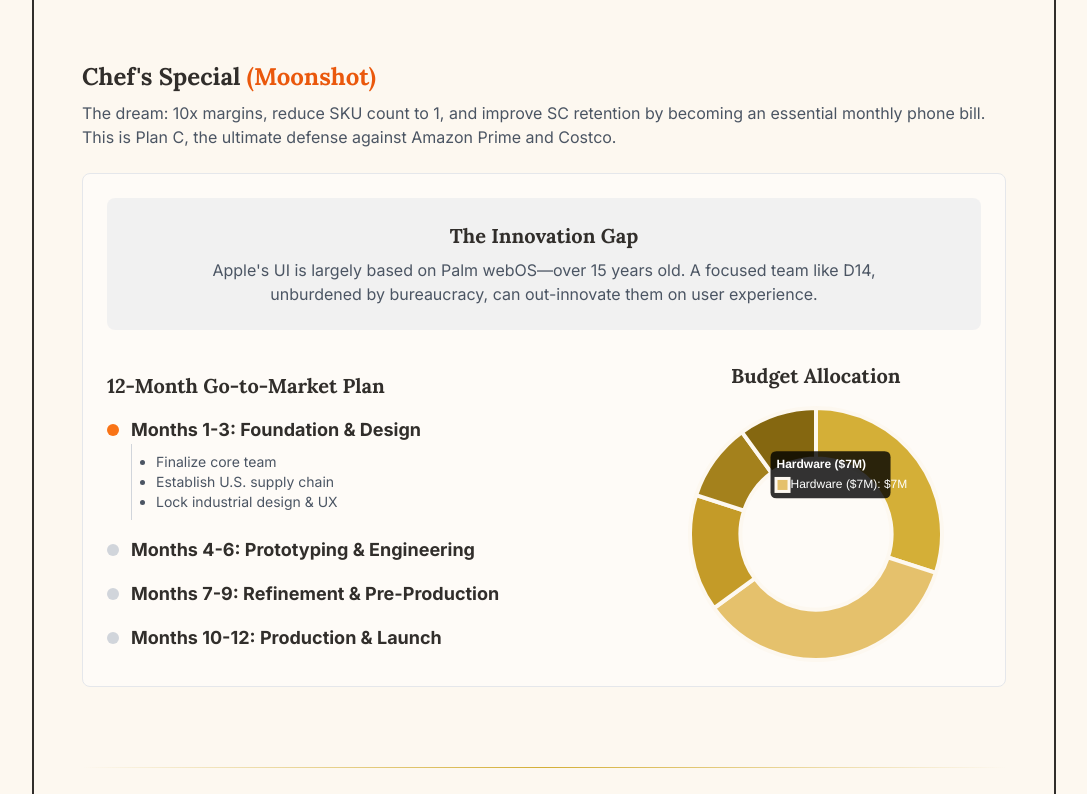
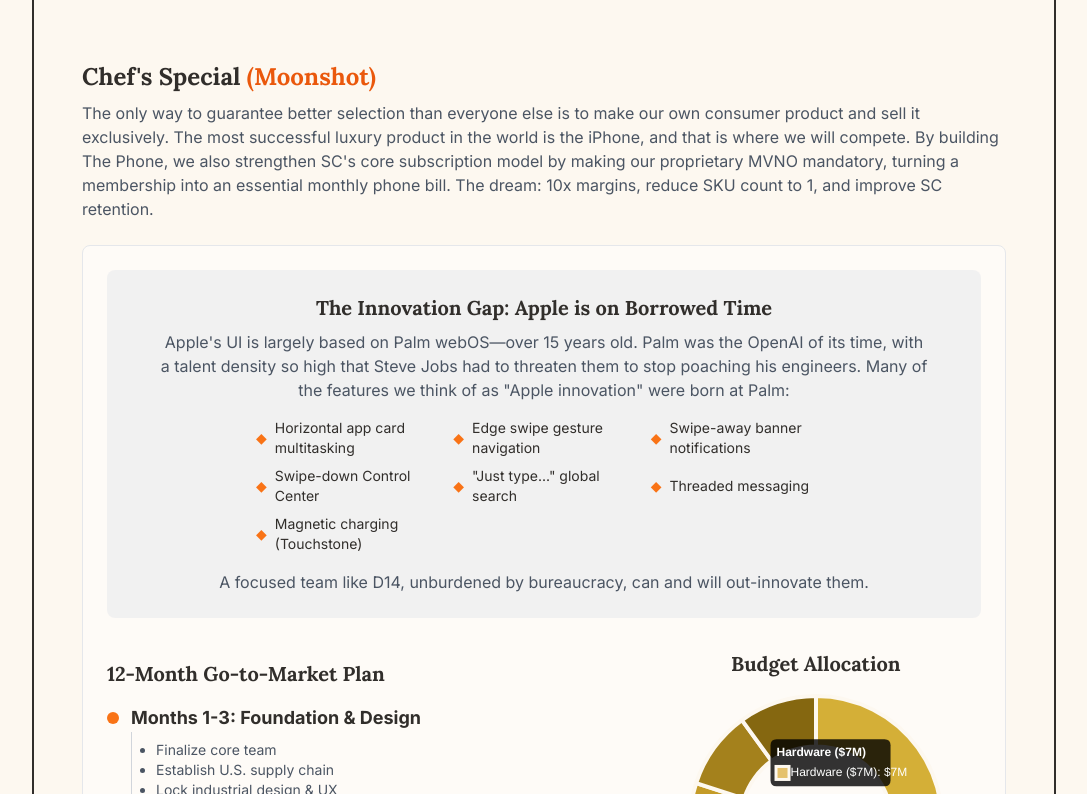
Before and after one commit to joey-lss/joey-lss.github.io, a plain HTML site: page index.html in a window 1280 px wide. Shown: the part 1881-2675 px from the top of the page, without its empty margins (96-1183 px from the left). Drawn offline with nearby package versions, Linux system fonts and the light colour scheme.

Commit message:
Update index.html

```diff
--- a/index.html
+++ b/index.html
@@ -66,7 +66,7 @@
                     </div>
                     <div class="bg-white/50 p-4 rounded-lg border border-gray-200">
                         <h3 class="font-lora text-xl font-bold mb-2">🤝 Unprecedented Partnerships</h3>
-                        <p class="text-gray-600">Secured investment from Kering's owner and a product collaboration with Hermès—a feat only Apple has replicated.</p>
+                        <p class="text-gray-600">Secured investment from Kering, owner of Gucci, Saint Laurent, etc., and a product collaboration with Hermès—a feat only Apple has replicated.</p>
                     </div>
                     <div class="bg-white/50 p-4 rounded-lg border border-gray-200">
                         <h3 class="font-lora text-xl font-bold mb-2">🌍 Affluent Global Audience</h3>
@@ -131,7 +131,7 @@
                     <!-- Main Course -->
                     <div>
                         <h3 class="font-lora text-2xl font-bold">Main Course <span class="text-blue-600">(Strategic)</span></h3>
-                        <p class="mt-2 text-gray-600">We get ahead of market shifts by building a proprietary product engine inside SC. Using AI, we'll design and manufacture unique goods on demand, providing an infinite, exclusive inventory for SC's marketplace.</p>
+                        <p class="mt-2 text-gray-600">We get ahead of market shifts by building a proprietary product engine inside SC. Using AI, we'll design and manufacture unique goods on demand, providing infinite, exclusive inventory for SC's marketplace.</p>
                         <div class="mt-6 bg-white/50 p-6 rounded-lg border border-gray-200">
                              <h4 class="font-lora font-bold text-xl mb-6 text-center">The On-Demand Flow for SC</h4>
                             <div class="flex flex-col md:flex-row justify-around items-center text-center space-y-6 md:space-y-0 md:space-x-4">
@@ -149,11 +149,21 @@
                     <!-- Chef's Special -->
                     <div>
                         <h3 class="font-lora text-2xl font-bold">Chef's Special <span class="text-orange-600">(Moonshot)</span></h3>
-                        <p class="mt-2 text-gray-600">The dream: 10x margins, reduce SKU count to 1, and improve SC retention by becoming an essential monthly phone bill. This is Plan C, the ultimate defense against Amazon Prime and Costco.</p>
+                        <p class="mt-2 text-gray-600">The only way to guarantee better selection than everyone else is to make our own consumer product and sell it exclusively. The most successful luxury product in the world is the iPhone, and that is where we will compete. By building The Phone, we also strengthen SC's core subscription model by making our proprietary MVNO mandatory, turning a membership into an essential monthly phone bill. The dream: 10x margins, reduce SKU count to 1, and improve SC retention.</p>
                          <div class="mt-6 bg-white/50 p-6 rounded-lg border border-gray-200">
                              <div class="bg-gray-200/50 p-6 rounded-lg text-center mb-8">
-                                <h4 class="font-lora text-xl font-bold mb-2">The Innovation Gap</h4>
-                                <p class="text-gray-600 max-w-2xl mx-auto">Apple's UI is largely based on Palm webOS—over 15 years old. A focused team like D14, unburdened by bureaucracy, can out-innovate them on user experience.</p>
+                                <h4 class="font-lora text-xl font-bold mb-2">The Innovation Gap: Apple is on Borrowed Time</h4>
+                                <p class="text-gray-600 max-w-3xl mx-auto">Apple's UI is largely based on Palm webOS—over 15 years old. Palm was the OpenAI of its time, with a talent density so high that Steve Jobs had to threaten them to stop poaching his engineers. Many of the features we think of as "Apple innovation" were born at Palm:</p>
+                                <ul class="grid grid-cols-2 md:grid-cols-3 gap-x-4 gap-y-2 mt-4 text-sm text-left max-w-xl mx-auto">
+                                    <li class="flex items-center"><span class="text-orange-500 mr-2">◆</span>Horizontal app card multitasking</li>
+                                    <li class="flex items-center"><span class="text-orange-500 mr-2">◆</span>Edge swipe gesture navigation</li>
+                                    <li class="flex items-center"><span class="text-orange-500 mr-2">◆</span>Swipe-away banner notifications</li>
+                                    <li class="flex items-center"><span class="text-orange-500 mr-2">◆</span>Swipe-down Control Center</li>
+                                    <li class="flex items-center"><span class="text-orange-500 mr-2">◆</span>"Just type..." global search</li>
+                                    <li class="flex items-center"><span class="text-orange-500 mr-2">◆</span>Threaded messaging</li>
+                                    <li class="flex items-center"><span class="text-orange-500 mr-2">◆</span>Magnetic charging (Touchstone)</li>
+                                </ul>
+                                <p class="text-gray-600 max-w-3xl mx-auto mt-4">A focused team like D14, unburdened by bureaucracy, can and will out-innovate them.</p>
                             </div>
                             <div id="plan-moonshot" class="grid lg:grid-cols-5 gap-8 items-center">
                                 <div class="lg:col-span-3">
```
